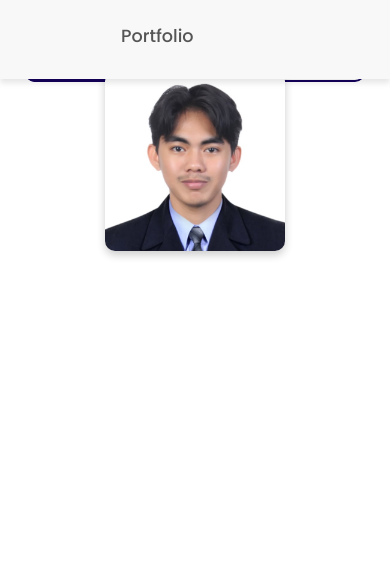
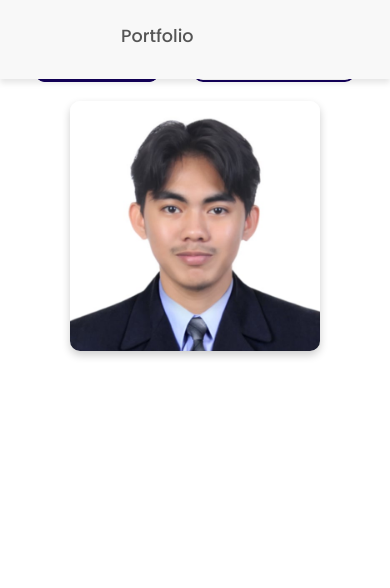
Before and after one commit to Angel032904/Portfolio, a plain HTML site: page index.html in a window 390 px wide. Shown: the part 149-737 px from the top of the page. Drawn offline with nearby package versions, Linux system fonts and the light colour scheme.

Commit message:
style.css

```diff
--- a/style.css
+++ b/style.css
@@ -922,15 +922,19 @@ p {
         padding: 4px 8px;
         font-size: 0.85rem;
     }
+    .btn-group a {
+        margin: 10px 0;
+        padding: 10px 30px;
+    }
 
-    .profile_pic {
-        margin-top: 20px;
-        display: flex;
+  .profile_pic {
+        position: static;
+        margin-bottom: 20px;
         justify-content: center;
     }
 
     .profile_pic img {
-        width: 180px;
+        width: 250px;
         height: auto;
         border-radius: 10px;
     }
```
